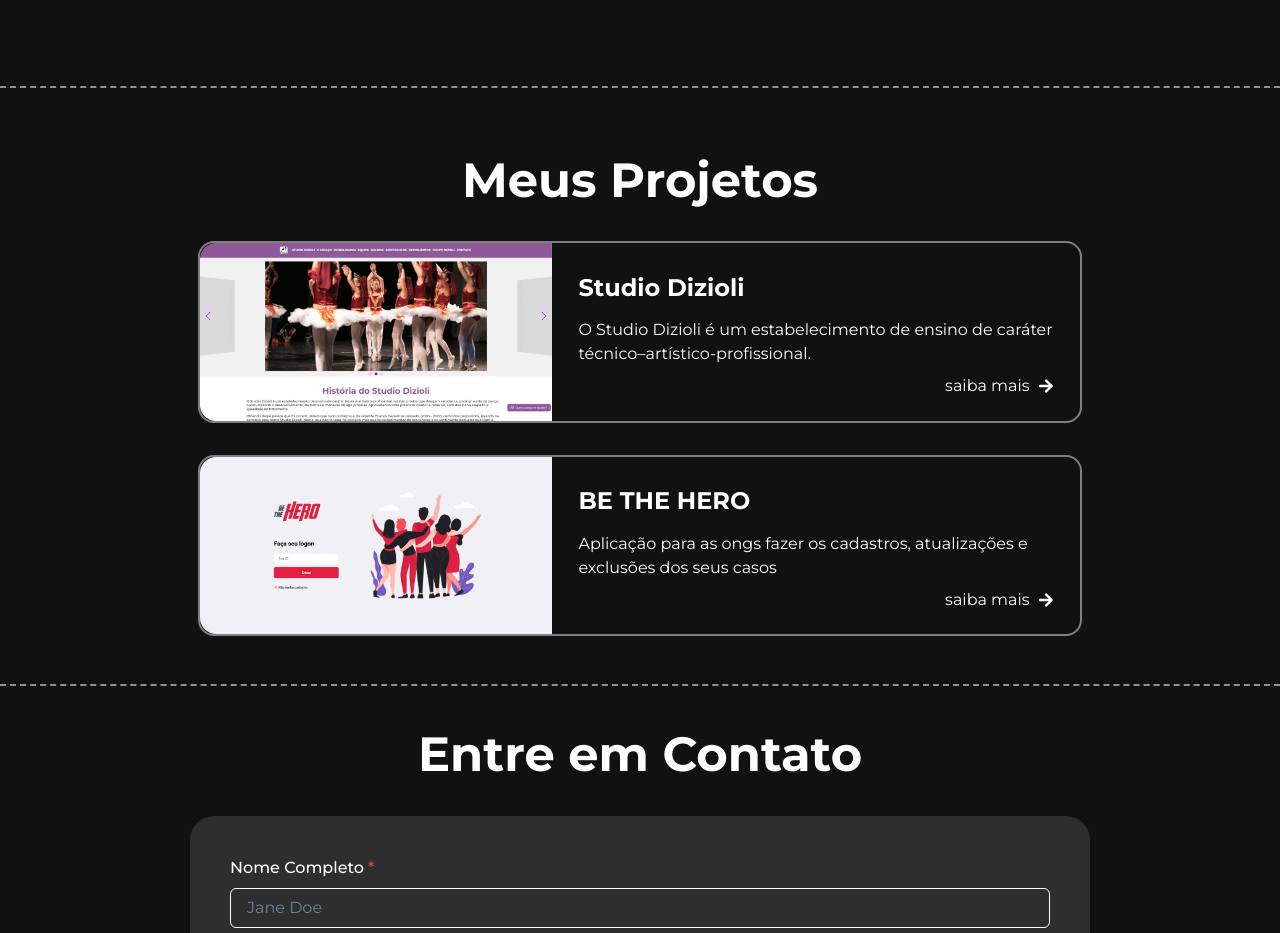
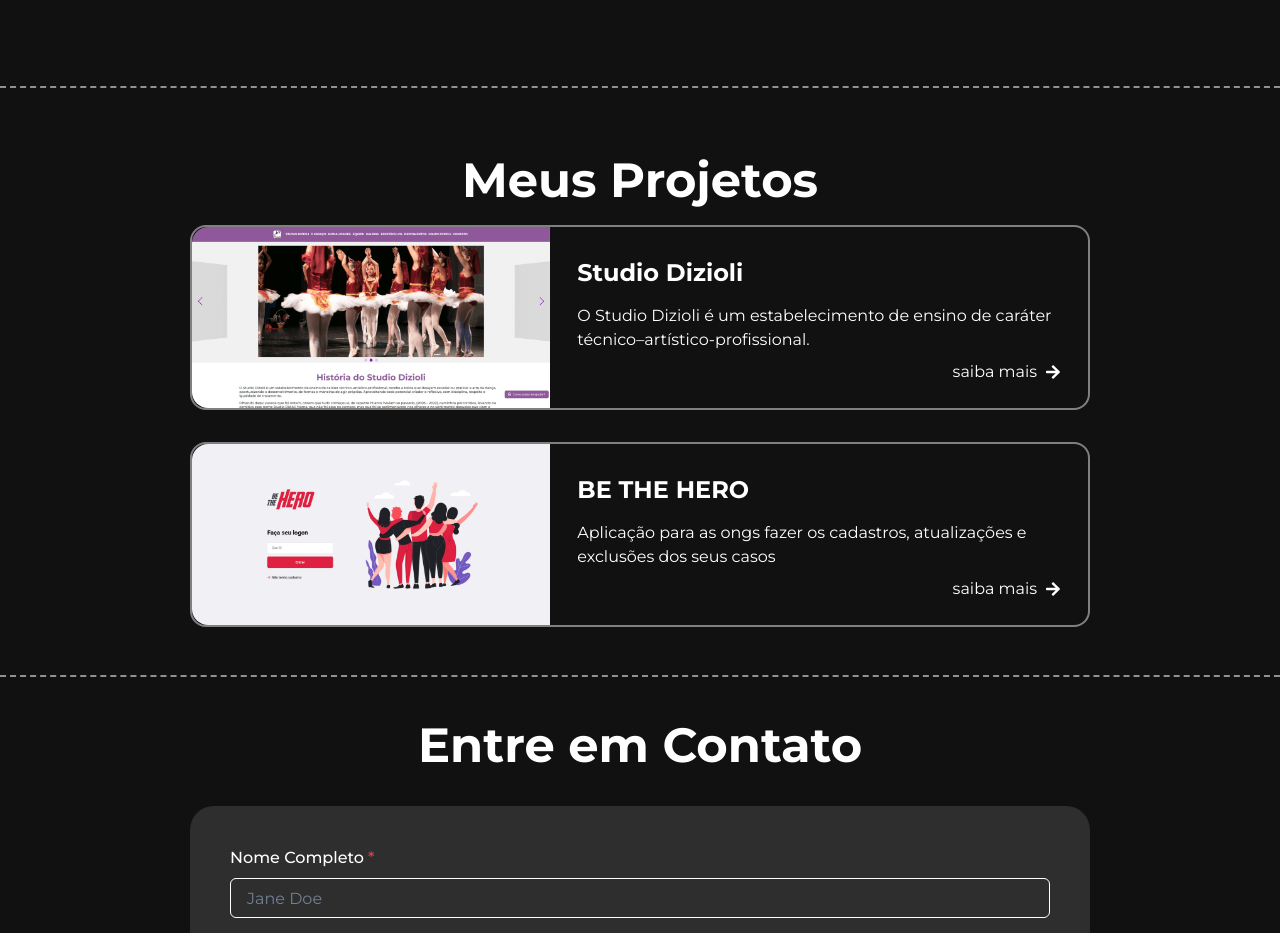
Before and after one commit to leandro0santana/my-site, a Next.js app: page / in a window 1280 px wide. Shown: the part 842-1775 px from the top of the page. Built offline with nearby package versions, Linux system fonts and the light colour scheme.

Commit message:
Ajustando margin da seção Projeto

```diff
--- a/src/pages/index.tsx
+++ b/src/pages/index.tsx
@@ -212,14 +212,13 @@ const Home: NextPage = () => {
           <Box
             w="100%"
             maxWidth={900}
-            px="2"
+            mx={["4", "0"]}
           >
             <Heading
               fontSize={["4xl", "5xl"]}
               my="4"
               color="white"
               textAlign="center"
-              mb="8"
             >
               Meus Projetos
             </Heading>
```
